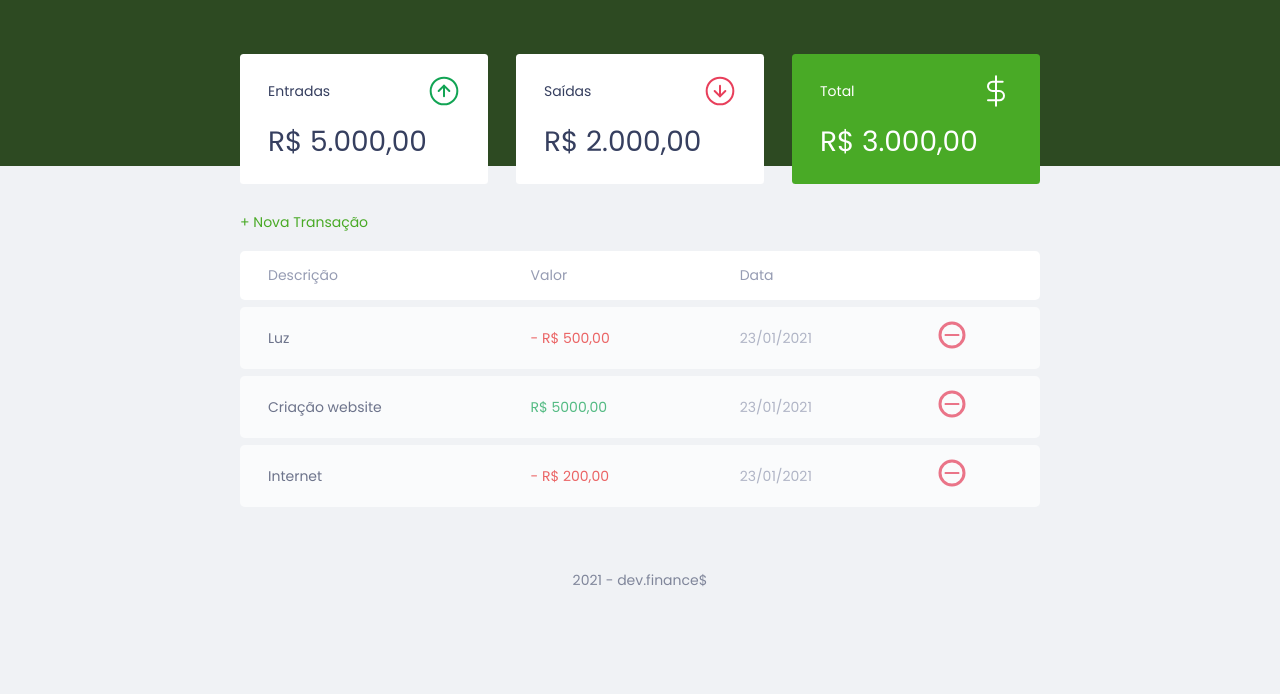
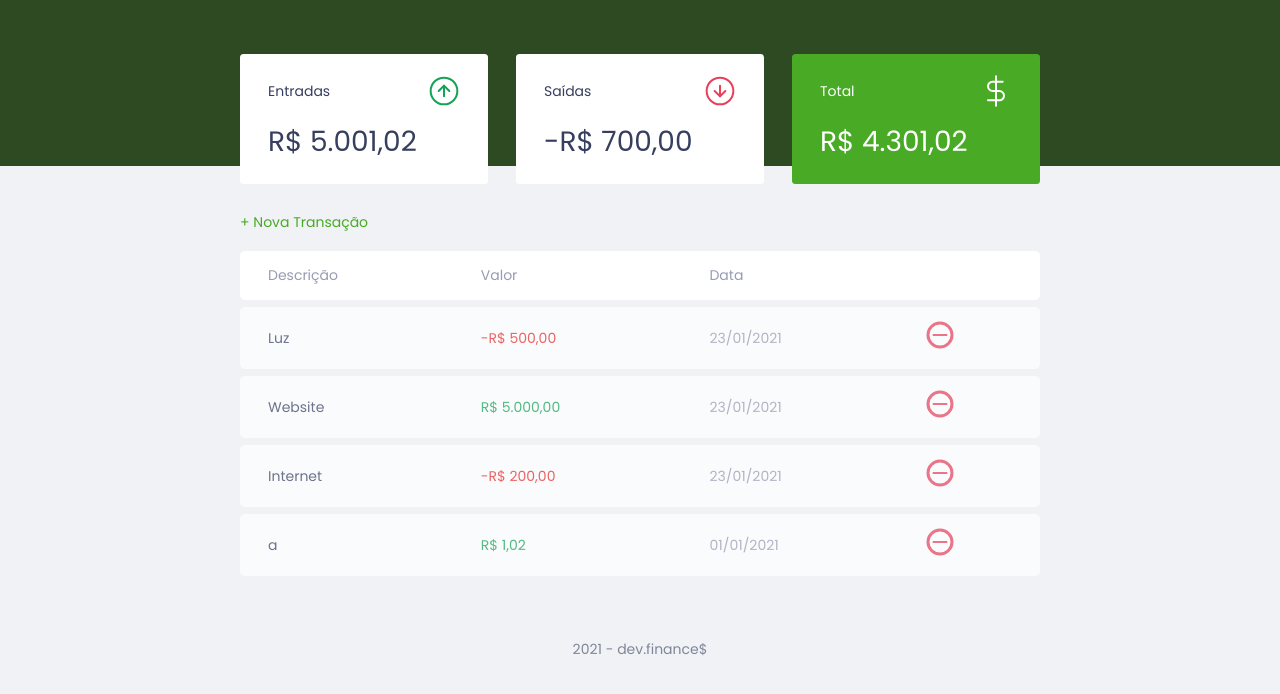
Before and after one commit to KetCode/dev.finances, a plain HTML site: page index.html in a window 1280 px wide. Shown: the part 74-768 px from the top of the page. Drawn offline with Linux system fonts and the light colour scheme.

Commit message:
part 1 - aula 3

```diff
--- a/index.html
+++ b/index.html
@@ -23,7 +23,7 @@
             <span>Entradas</span>
             <img src="./assets/income.svg" alt="Image de entradas">
           </h3>
-          <p>R$ 5.000,00</p>
+          <p  id="incomeDisplay">R$ 5.000,00</p>
         </div>
 
         <div class="card">
@@ -31,7 +31,7 @@
             <span>Saídas</span>
             <img src="./assets/expense.svg" alt="Image de entradas">
           </h3>
-          <p>R$ 2.000,00</p>
+          <p id="expenseDisplay">R$ 2.000,00</p>
         </div>
 
         <div class="card total">
@@ -39,7 +39,7 @@
             <span>Total</span>
             <img src="./assets/total.svg" alt="Image de entradas">
           </h3>
-          <p>R$ 3.000,00</p>
+          <p id="totalDisplay">R$ 3.000,00</p>
         </div>
       </section>
 
@@ -58,30 +58,6 @@
             </tr>
           </thead>
           <tbody>
-            <tr>
-              <td class="description">Luz</td>
-              <td class="expense">- R$ 500,00</td>
-              <td class="date">23/01/2021</td>
-              <td>
-                <img src="./assets/minus.svg" alt="remover transação">
-              </td>
-            </tr>
-            <tr>
-              <td class="description">Criação website</td>
-              <td class="income">R$ 5000,00</td>
-              <td class="date">23/01/2021</td>
-              <td>
-                <img src="./assets/minus.svg" alt="remover transação">
-              </td>
-            </tr>
-            <tr>
-              <td class="description">Internet</td>
-              <td class="expense">- R$ 200,00</td>
-              <td class="date">23/01/2021</td>
-              <td>
-                <img src="./assets/minus.svg" alt="remover transação">
-              </td>
-            </tr>
           </tbody>
         </table>
       </section>
@@ -122,21 +98,6 @@
 
     <footer><p>2021 - dev.finance$</p></footer>
 
-    <script>
-      const Modal = {
-        open(){
-          document
-            .querySelector('.modal-overlay')
-            .classList
-            .add('active');
-        },
-        close(){
-          document
-            .querySelector('.modal-overlay')
-            .classList
-            .remove('active');
-        }
-      }
-    </script>
+    <script src="./scripts.js"></script>
   </body>
 </html>
--- /dev/null
+++ b/scripts.js
@@ -0,0 +1,145 @@
+const Modal = {
+        open(){
+          document
+            .querySelector('.modal-overlay')
+            .classList
+            .add('active');
+        },
+        close(){
+          document
+            .querySelector('.modal-overlay')
+            .classList
+            .remove('active');
+        }
+      }
+const transactions = [
+    {
+        id:1,
+        description: 'Luz',
+        amount: -50000,
+        date: '23/01/2021',
+    },
+    {
+        id:2,
+        description: 'Website',
+        amount: 500000,
+        date: '23/01/2021',
+    },
+    {
+        id:3,
+        description: 'Internet',
+        amount: -20000,
+        date: '23/01/2021',
+    },
+]
+
+const Transaction = {
+    all: transactions,
+    add(transaction){
+        Transaction.all.push(transaction)
+
+        App.reload()
+    },
+    incomes() {
+        let income = 0;
+        Transaction.all.forEach(transaction => {
+            if( transaction.amount > 0 ) {
+                income = income + transaction.amount;
+            }
+        })
+        return income;
+    },
+    expenses() {
+        let expense = 0;
+        Transaction.all.forEach(transaction => {
+            if( transaction.amount < 0 ) {
+                expense = expense + transaction.amount;
+            }
+        })
+        return expense;
+    },
+    total() {
+        return Transaction.incomes() + Transaction.expenses();
+    }
+}
+
+
+const DOM = {
+    transactionsContainer: document.querySelector('#data-table tbody'),
+    addTransaction(transaction, index) {
+        const tr = document.createElement('tr')
+        tr.innerHTML = DOM.innerHTMLTransaction(transaction)
+
+        DOM.transactionsContainer.appendChild(tr)
+    },
+    innerHTMLTransaction(transaction) {
+        const CSSclass = transaction.amount > 0 ? "income" : "expense"
+
+        const amount = Utils.formatCurrency(transaction.amount)
+
+        const html = `
+            <td class="description">${transaction.description}</td>
+            <td class="${CSSclass}">${amount}</td>
+            <td class="date">${transaction.date}</td>
+            <td>
+            <img src="./assets/minus.svg" alt="remover transação">
+            </td>
+            `
+        return html
+    },
+    updateBalance() {
+        document
+            .getElementById('incomeDisplay')
+            .innerHTML = Utils.formatCurrency(Transaction.incomes())
+        document
+            .getElementById('expenseDisplay')
+            .innerHTML = Utils.formatCurrency(Transaction.expenses())
+        document
+            .getElementById('totalDisplay')
+            .innerHTML = Utils.formatCurrency(Transaction.total())
+    },
+    clearTransactions() {
+        DOM.transactionsContainer.innerHTML = ""
+    }
+}
+
+const Utils = {
+    formatCurrency(value) {
+        const signal = Number(value) < 0 ? "-" : ""
+
+        value = String(value).replace(/\D/g, "")
+
+        value = Number(value) / 100
+
+        value = value.toLocaleString("pt-BR", {
+            style: "currency",
+            currency: "BRL"
+        })
+
+        return signal + value
+    }
+}
+
+const App = {
+    init() {
+        Transaction.all.forEach(transaction => {
+            DOM.addTransaction(transaction)
+        })
+
+        DOM.updateBalance()
+
+    },
+    reload() {
+        DOM.clearTransactions()
+        App.init()
+    },
+}
+
+App.init()
+
+Transaction.add({
+    id: 112,
+    description: 'a',
+    amount: 102,
+    date: '01/01/2021'
+})
--- a/style.css
+++ b/style.css
@@ -121,7 +121,7 @@ header {
     margin-top: 0;
 }
 
-/* Header ========================= */
+/* Card ========================= */
 .card {
     background: white;
     padding: 1.5rem 2rem;
```
